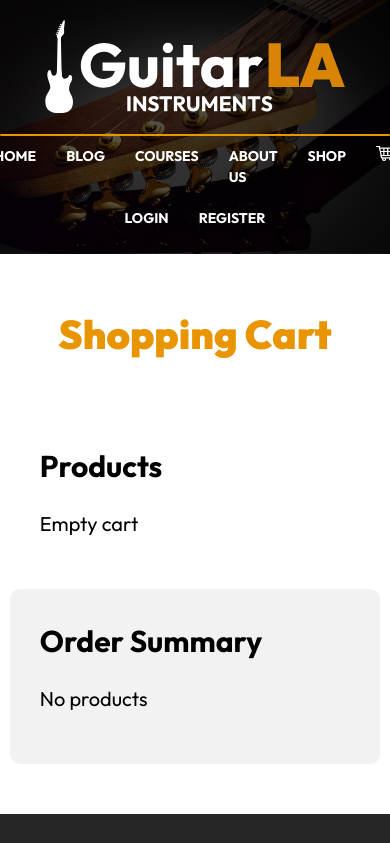
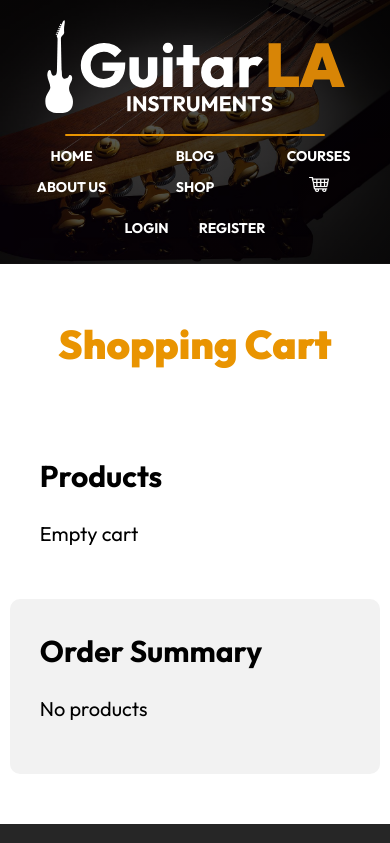
Before and after one commit to acbeldean/frontend_guitarla, a Next.js app: page /cart in a window 390 px wide. Shown: the top 843 px of the page. Built offline with nearby package versions, Linux system fonts and the light colour scheme.

Commit message:
responsive fix

```diff
--- a/components/Header.js
+++ b/components/Header.js
@@ -1,4 +1,4 @@
-import { useState, useEffect } from 'react'
+import { useState } from 'react'
 import Image from 'next/image'
 import Link from 'next/link'
 import { useRouter } from 'next/router'
--- a/styles/Header.module.css
+++ b/styles/Header.module.css
@@ -38,6 +38,31 @@
     z-index: 10;
     gap: 2rem;
     margin-top: 2rem;
+}
+
+@media (max-width: 480px) {
+    .navBar {
+        display: grid;
+        grid-template-columns: repeat(3, 1fr);
+        grid-template-rows: repeat(2, 1fr);
+        gap: 0;
+        justify-content: center;
+    }
+
+    .navBar a {
+        text-align: center;
+    }
+
+    .bar::after {
+        content: '';
+        width: 260px;
+        height: 2px;
+        background-color: var(--primary);
+        margin: 13rem auto 0 auto;
+        position: absolute;
+        border-radius: 30rem;
+    }
+
 }
 
 .navBar a {
```
